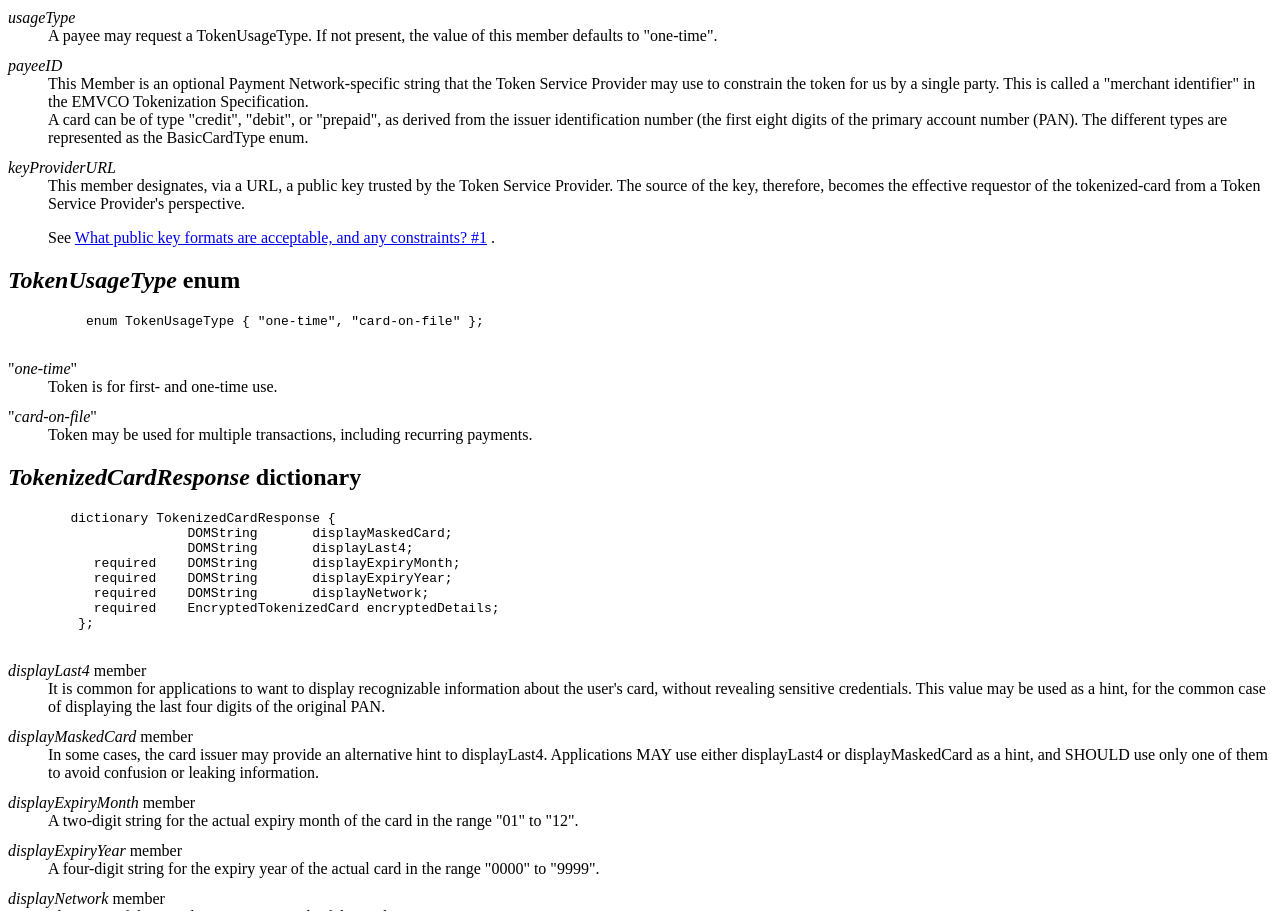
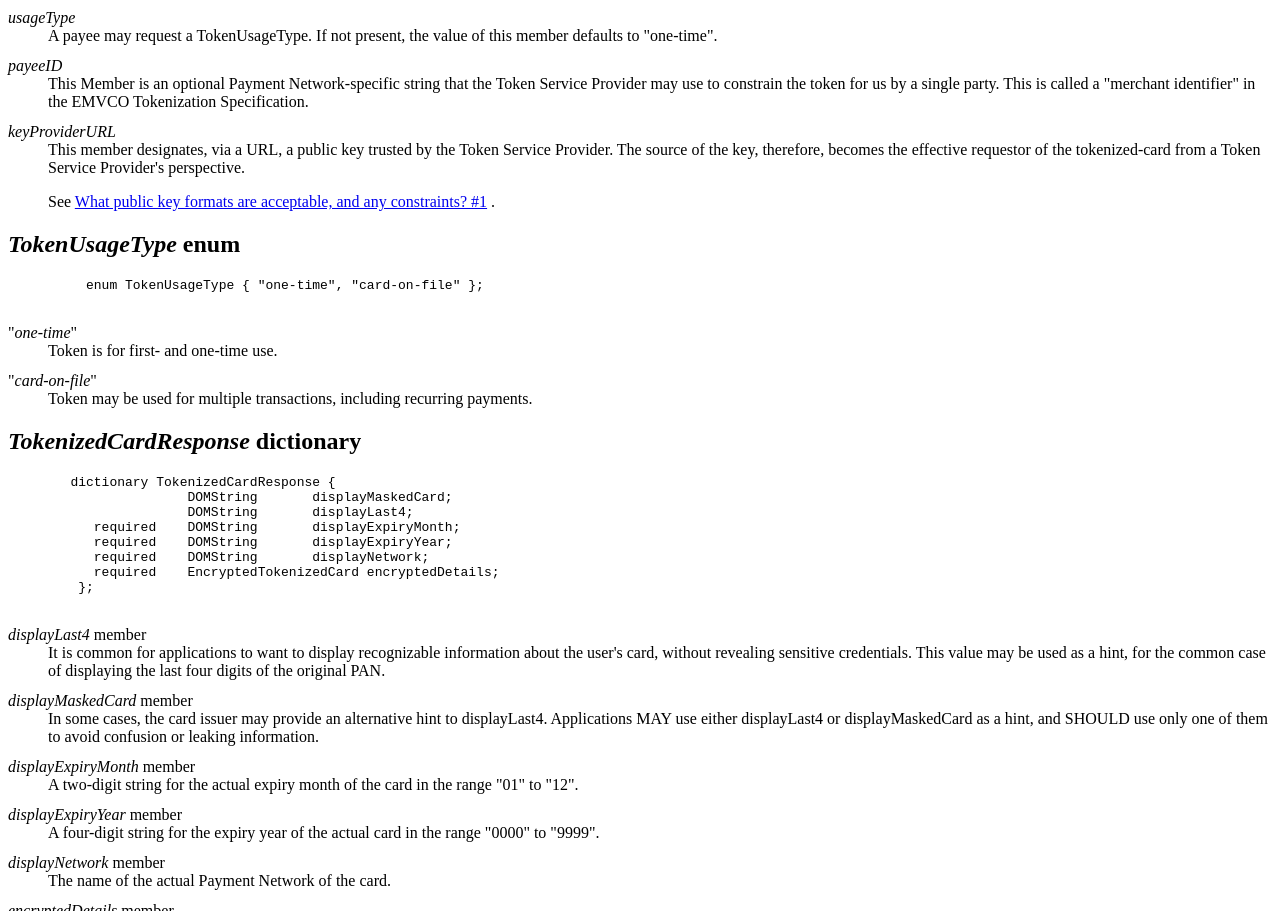
Before and after one commit to w3c/webpayments-methods-tokenization, a plain HTML site: page index.html in a window 1280 px wide. Shown: the part 2059-2970 px from the top of the page. Drawn offline with Linux system fonts and the light colour scheme; a script that the page names is missing.

Commit message:
removed stray text

```diff
--- a/index.html
+++ b/index.html
@@ -293,12 +293,6 @@ new PaymentRequest(methodData, details);
           that the <a>Token Service Provider</a> may use to constrain the token
           for us by a single party. This is called a "merchant identifier" in
           the EMVCO Tokenization Specification.
-        </dd>
-        <dd>
-          A card can be of type "credit", "debit", or "prepaid", as derived
-          from the issuer identification number (the first eight digits of the
-          <a>primary account number</a> (PAN). The different types are
-          represented as the <a>BasicCardType</a> enum.
         </dd>
         <dt>
           <dfn>keyProviderURL</dfn>
```
